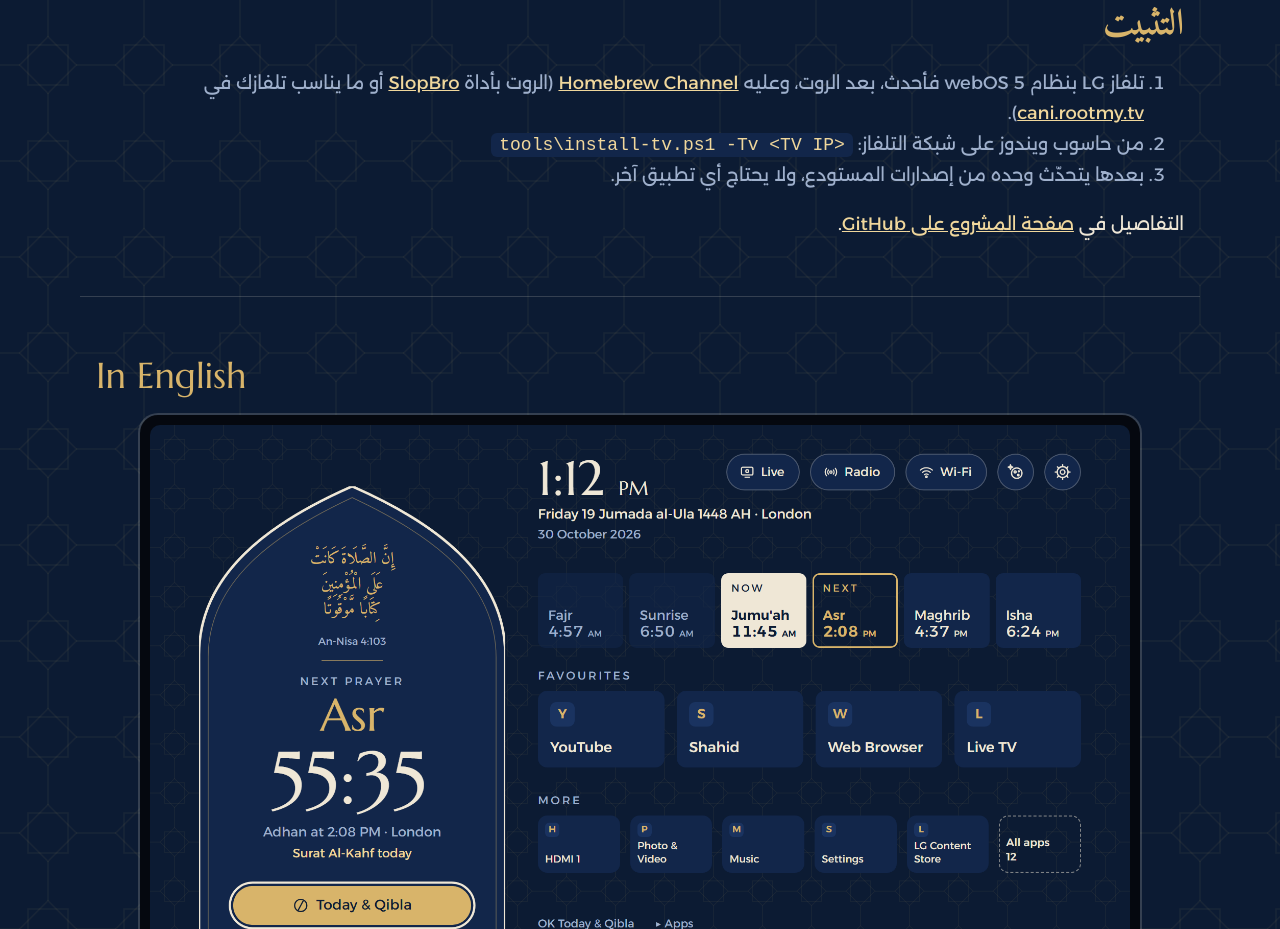
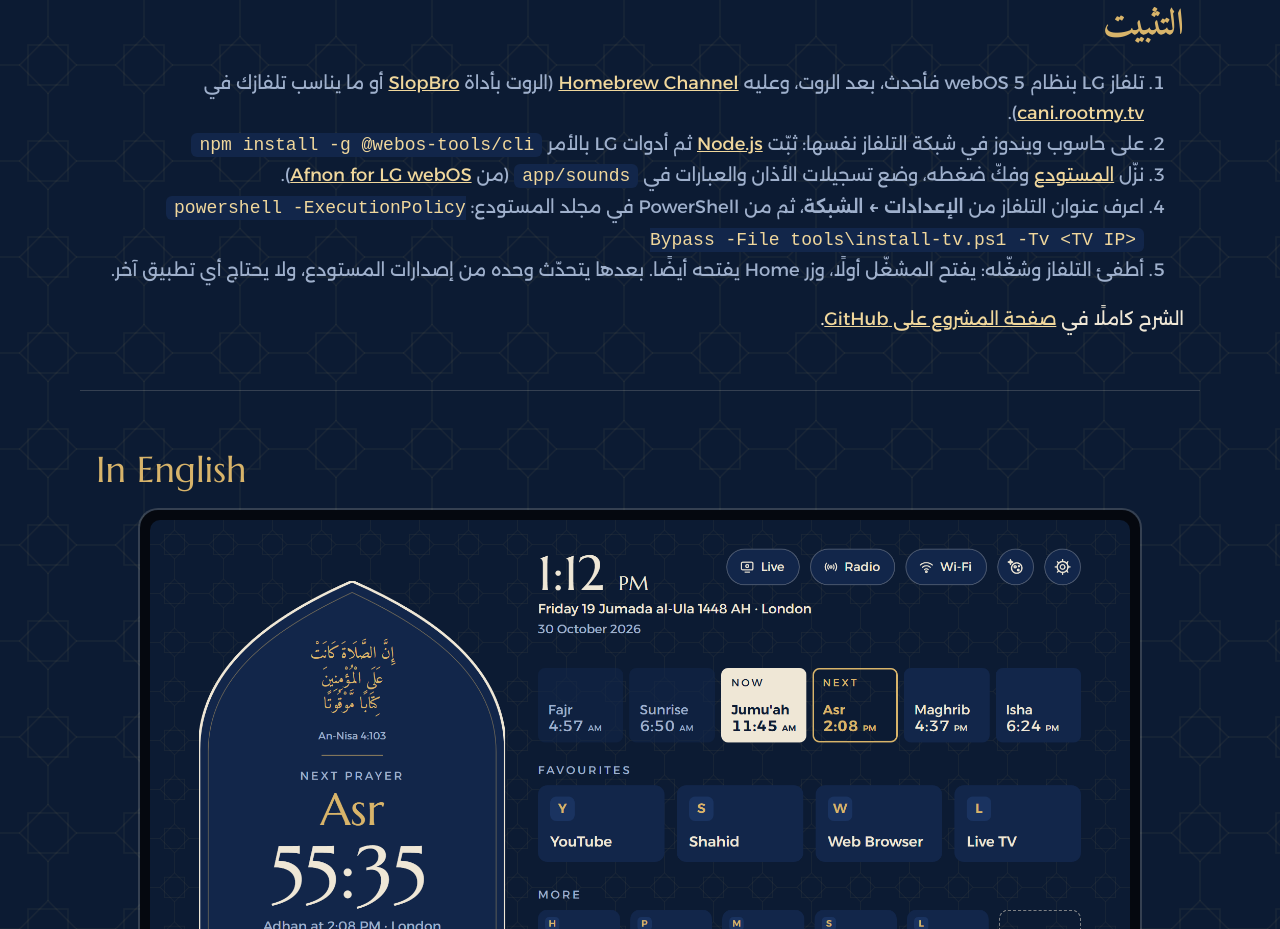
Before and after one commit to alequab/islamic-launcher-for-lg-tv, a plain HTML site: page site/index.html in a window 1280 px wide. Shown: the part 3055-3984 px from the top of the page. Drawn offline with Linux system fonts and the light colour scheme; files whose address does not match are found by name.

Commit message:
README and website: installation steps in Arabic

```diff
--- a/site/index.html
+++ b/site/index.html
@@ -19,7 +19,7 @@
   <nav class="buttons">
     <a class="btn gold" href="demo/?locale=ar">جرّبه في المتصفح</a>
     <a class="btn" href="demo/?locale=en" dir="ltr">Try it in your browser</a>
-    <a class="btn" href="https://github.com/alequab/islamic-launcher-for-lg-tv#install" dir="ltr">Install · التثبيت</a>
+    <a class="btn" href="https://github.com/alequab/islamic-launcher-for-lg-tv#install-ar" dir="ltr">Install · التثبيت</a>
     <a class="btn" href="https://github.com/alequab/islamic-launcher-for-lg-tv" dir="ltr">GitHub</a>
   </nav>
   <figure class="tv"><img src="screenshots/home-ar.png" alt="الشاشة الرئيسية" width="1920" height="1080"></figure>
@@ -63,10 +63,12 @@
     <ol>
       <li>تلفاز LG بنظام webOS 5 فأحدث، بعد الروت، وعليه <a href="https://github.com/webosbrew/webos-homebrew-channel" dir="ltr">Homebrew Channel</a>
         (الروت بأداة <a href="https://github.com/throwaway96/slopbro" dir="ltr">SlopBro</a> أو ما يناسب تلفازك في <a href="https://cani.rootmy.tv" dir="ltr">cani.rootmy.tv</a>).</li>
-      <li>من حاسوب ويندوز على شبكة التلفاز: <code dir="ltr">tools\install-tv.ps1 -Tv &lt;TV IP&gt;</code></li>
-      <li>بعدها يتحدّث وحده من إصدارات المستودع، ولا يحتاج أي تطبيق آخر.</li>
+      <li>على حاسوب ويندوز في شبكة التلفاز نفسها: ثبّت <a href="https://nodejs.org">Node.js</a> ثم أدوات LG بالأمر <code dir="ltr">npm install -g @webos-tools/cli</code></li>
+      <li>نزّل <a href="https://github.com/alequab/islamic-launcher-for-lg-tv/archive/refs/heads/main.zip">المستودع</a> وفكّ ضغطه، وضع تسجيلات الأذان والعبارات في <code dir="ltr">app/sounds</code> (من <a href="https://github.com/alequab/afnon-webos">Afnon for LG webOS</a>).</li>
+      <li>اعرف عنوان التلفاز من <b>الإعدادات ← الشبكة</b>، ثم من PowerShell في مجلد المستودع: <code dir="ltr">powershell -ExecutionPolicy Bypass -File tools\install-tv.ps1 -Tv &lt;TV IP&gt;</code></li>
+      <li>أطفئ التلفاز وشغّله: يفتح المشغّل أولًا، وزر Home يفتحه أيضًا. بعدها يتحدّث وحده من إصدارات المستودع، ولا يحتاج أي تطبيق آخر.</li>
     </ol>
-    <p>التفاصيل في <a href="https://github.com/alequab/islamic-launcher-for-lg-tv#install">صفحة المشروع على GitHub</a>.</p>
+    <p>الشرح كاملًا في <a href="https://github.com/alequab/islamic-launcher-for-lg-tv#install-ar">صفحة المشروع على GitHub</a>.</p>
   </section>
 </main>
 
```
Also changed, not shown: README.md.
